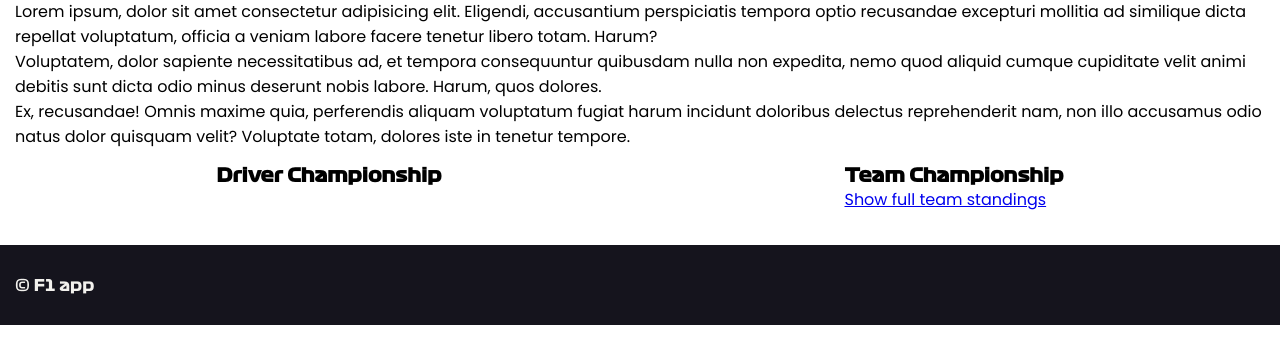
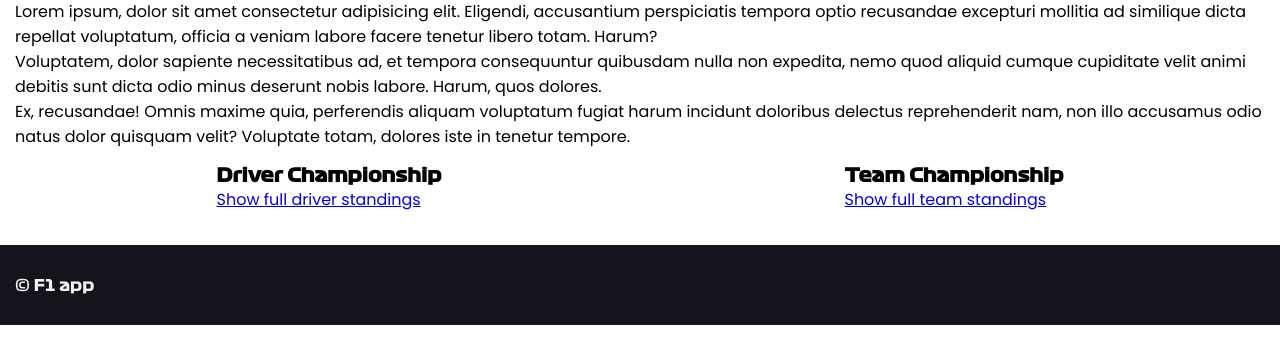
Before and after one commit to OhmniD/CodeClan_Week05_Full_Stack_Solo_Project, a Flask app: page / in a window 1280 px wide. Shown: the part 143-507 px from the top of the page. Run offline with Flask 2, Linux system fonts and the light colour scheme; data that the repository does not hold is empty; some libraries are stand-ins or nearby versions; some web fonts are replaced.

Commit message:
add driver standings page

```diff
--- a/app.py
+++ b/app.py
@@ -27,5 +27,10 @@ def team_standings():
     team_championship = team_repository.team_championship()
     return render_template('team_standings.html', team_championship=team_championship)
 
+@app.route('/driver_standings')
+def driver_standings():
+    driver_championship = driver_repository.driver_championship()
+    return render_template('driver_standings.html', driver_championship=driver_championship)
+
 if __name__ == '__main__':
     app.run()
--- a/templates/drivers/index.html
+++ b/templates/drivers/index.html
@@ -1,7 +1,7 @@
 {% extends "base.html" %}
 
 {% block content %}
-
+<h2>Driver lineup</h2>
 <section class="driver">
     <ul class="drivers-list">
         {% for driver in drivers %}
--- a/templates/index.html
+++ b/templates/index.html
@@ -15,6 +15,7 @@
             {% for driver in driver_championship %}
             <li>{{ driver.name }} - {{ driver.championship_points }} points</li>
             {% endfor %}
+            <a href="/driver_standings">Show full driver standings</a>
         </ol>
     </div>
     <div class="team-championship">
@@ -24,7 +25,7 @@
             <li style="background-color:{{team.team_colour}};">{{ team.name }} - {{ team.championship_points }} points</li>
             {% endfor %}
         </ol>
-        <ol><a href="/team_standings">Show full team standings</a></ol>
+        <a href="/team_standings">Show full team standings</a>
     </div>
 </section>
 
```
Also changed, not shown: templates/driver_standings.html (added, +14 -0 lines).
